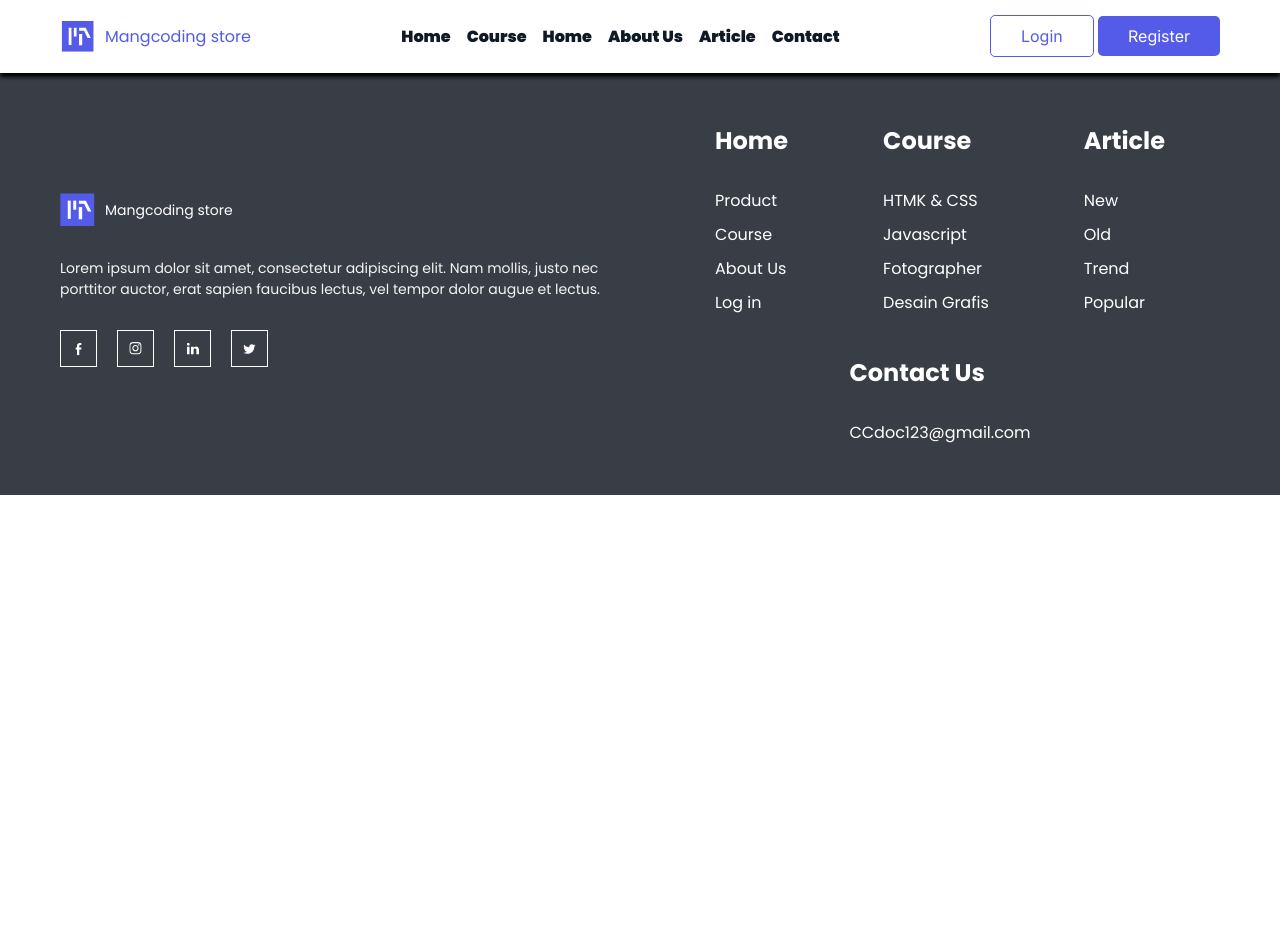
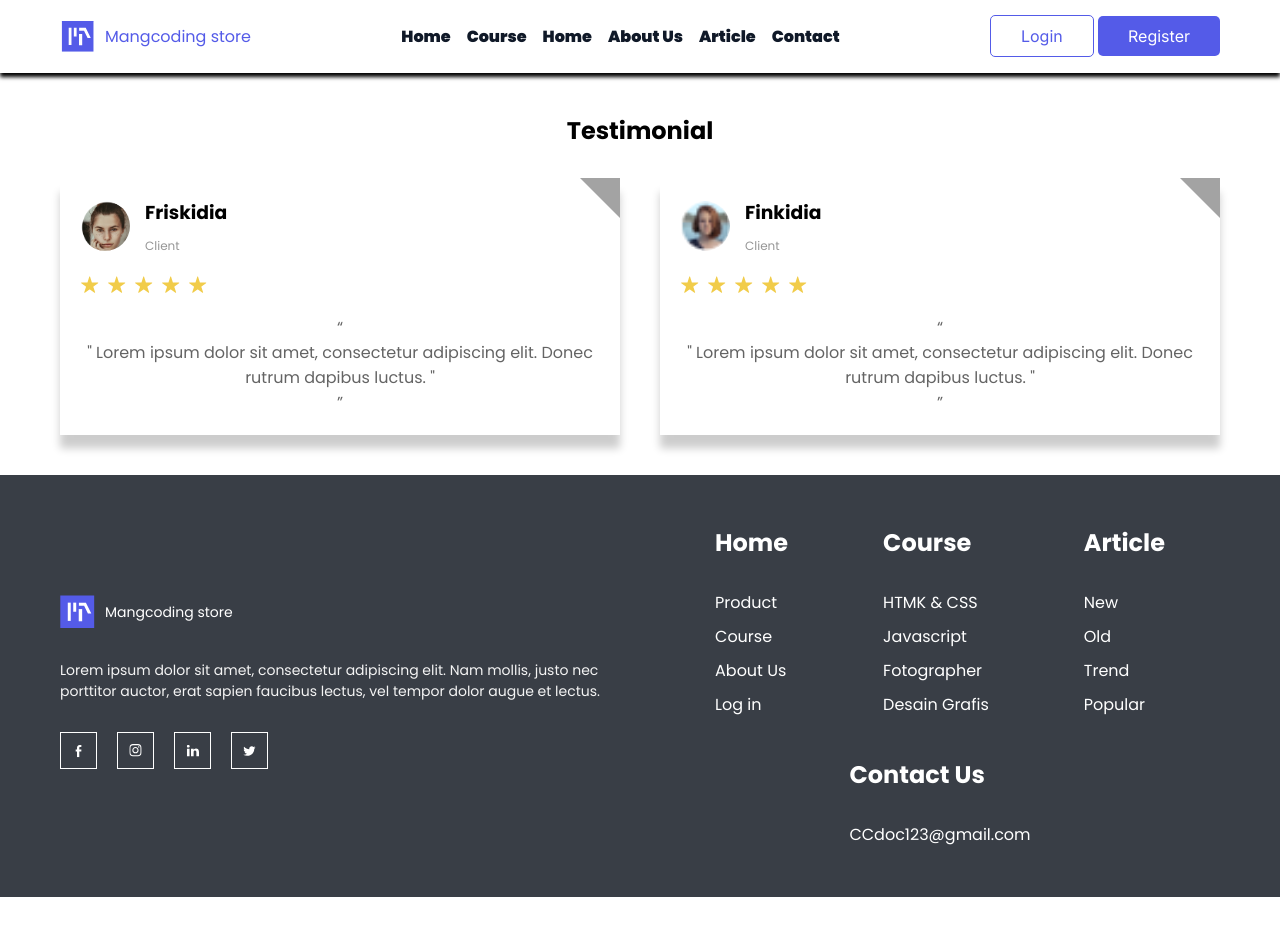
Before and after one commit to sameerbaker/landing-page, a plain HTML site: page index.html in a window 1280 px wide. Shown: the top 936 px of the page. Drawn offline with Linux system fonts and the light colour scheme.

Commit message:
add Testimonials

```diff
--- a/assets/css/main.css
+++ b/assets/css/main.css
@@ -6,6 +6,7 @@
     top: 0;
     box-shadow: 0px 4px 4px rgba(0, 0, 0, 25);
     padding: 20px 0;
+    background-color: #fff;
 
 }
 .header .header__logo{
@@ -57,6 +58,83 @@
 }
 /* End header*/
 
+/* Start testimonial */
+.testimonials{
+    text-align: center;
+    padding: 40PX 0;
+
+}
+.testimonials h2{
+    margin-bottom: 30px;
+}
+
+.testimonials .row{
+    gap: 40px;
+    flex-wrap: wrap;
+
+}
+.testimonial{
+    display: flex;
+    flex-wrap: wrap;
+    flex-direction: column;
+    gap: 20px;
+    width: calc( (100% - 40px ) / 2);
+    align-items: flex-start;
+    box-shadow: 0px 14.23719596862793px 8.23719596862793px rgba(0, 0, 0, 0.2);
+    padding: 20px;
+    position: relative;
+
+
+}
+
+.testimonial::after{
+    content: '';
+    border-top: 40px solid #a3a3a3;
+    border-left: 40px solid transparent;
+    border-bottom: 40px solid transparent;
+    position: absolute;
+    top: 0;
+    right: 0;
+
+
+}
+.testimonial .user-info{
+    display: flex;
+    gap: 15px;
+    flex-wrap: wrap;
+    align-items: center;
+
+}
+.testimonial .user-info img{
+    width:50px;
+    height: 50px;
+    border-radius: 50%;
+}
+
+.testimonial .user-info .user-data{
+    display: flex;
+    flex-direction: column;
+    flex-wrap: wrap;
+    gap: 10px;
+    align-items: flex-start;
+}
+.testimonial .user-info .user-data span{
+    font-size: 12px;
+    color: #969696;
+}
+.testimonial .rating{
+    display: flex;
+    flex-wrap: wrap;
+    gap: 7px;
+}
+.testimonial  q{
+    color: #646464;
+}
+.testimonial blockquote p{
+    display: inline-block;
+    padding: 0 4px;
+}
+/* End testimonial */
 
 
 /* Start footer*/
--- a/index.html
+++ b/index.html
@@ -44,6 +44,69 @@
         </div>
       </div>
     </header>
+
+    <main>
+      <section class="testimonials">
+        <h2>Testimonial</h2>
+        <div class="container">
+          <div class="row">
+            <div class="testimonial">
+              <div class="user-info">
+                <img
+                  src="./assets/image/Users/Friskidia.png"
+                  alt="Friskidia-Client"
+                />
+                <div class="user-data">
+                  <h3>Friskidia</h3>
+                  <span>Client</span>
+                </div>
+              </div>
+              <div class="rating">
+                <img src="./assets/image/icons/Star.svg" alt="rating-star" />
+                <img src="./assets/image/icons/Star.svg" alt="rating-star" />
+                <img src="./assets/image/icons/Star.svg" alt="rating-star" />
+                <img src="./assets/image/icons/Star.svg" alt="rating-star" />
+                <img src="./assets/image/icons/Star.svg" alt="rating-star" />
+              </div>
+              <blockquote>
+                <q>
+                  <p>" Lorem ipsum dolor sit amet, consectetur adipiscing elit. Donec
+                  rutrum dapibus luctus. "</p>
+
+                </q>
+              </blockquote>
+            </div>
+            <div class="testimonial">
+              <div class="user-info">
+                <img
+                  src="./assets/image/Users/Finkidia.png"
+                  alt="Finkidia Client"
+                />
+                <div class="user-data">
+                  <h3>Finkidia</h3>
+                  <span>Client</span>
+                </div>
+              </div>
+              <div class="rating">
+                <img src="./assets/image/icons/Star.svg" alt="rating-star" />
+                <img src="./assets/image/icons/Star.svg" alt="rating-star" />
+                <img src="./assets/image/icons/Star.svg" alt="rating-star" />
+                <img src="./assets/image/icons/Star.svg" alt="rating-star" />
+                <img src="./assets/image/icons/Star.svg" alt="rating-star" />
+              </div>
+              <blockquote>
+                <q>
+                  <p>" Lorem ipsum dolor sit amet, consectetur adipiscing elit.
+                  Donec rutrum dapibus luctus. "</p>
+
+                </q>
+              </blockquote>
+            </div>
+          </div>
+        </div>
+      </section>
+    </main>
+
     <footer class="footer">
       <div class="container">
         <div class="row">
```
Also changed, not shown: assets/image/Users/Finkidia.png (added), assets/image/Users/Friskidia.png (added), assets/image/icons/Star.svg (added).
